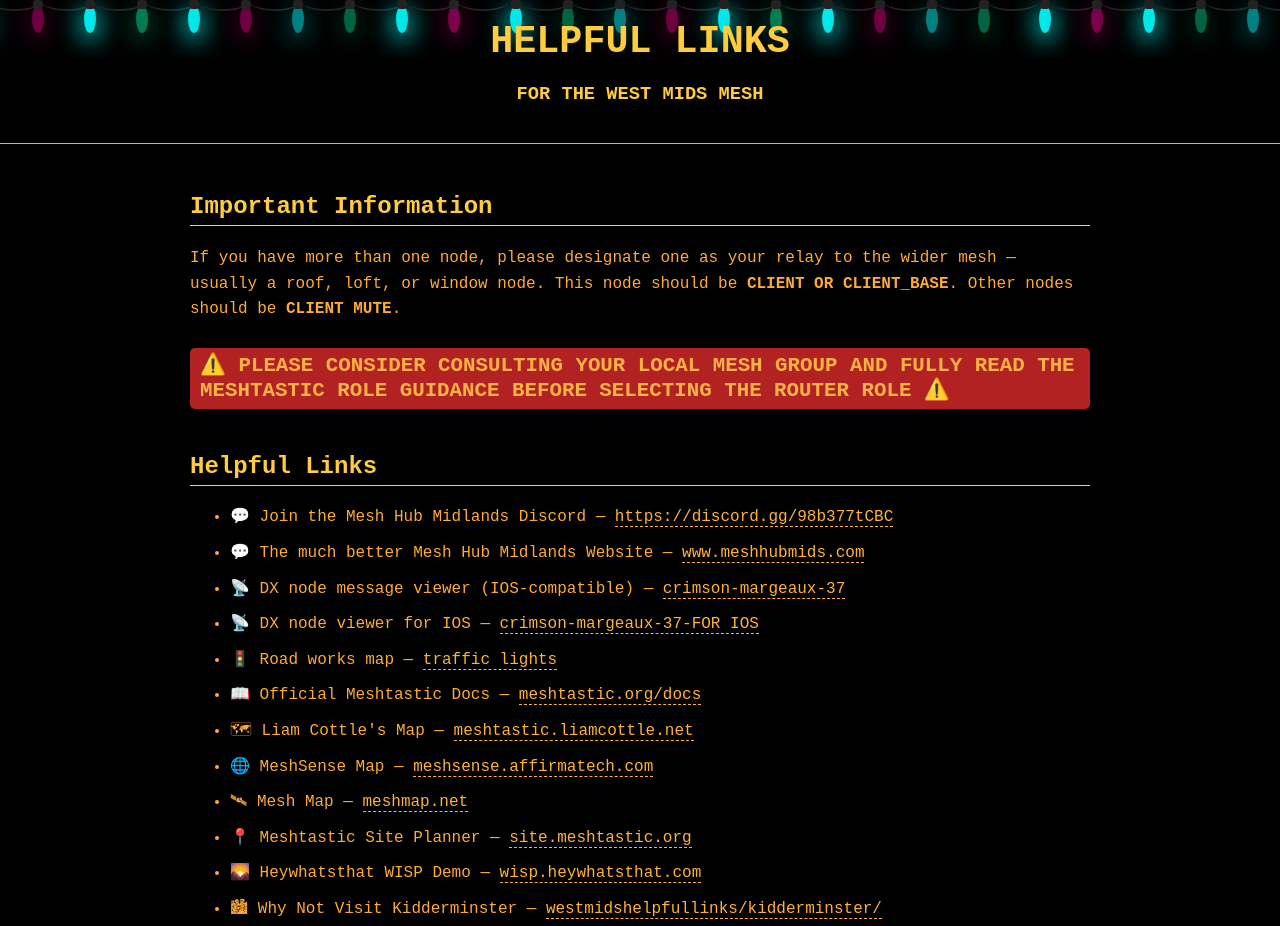
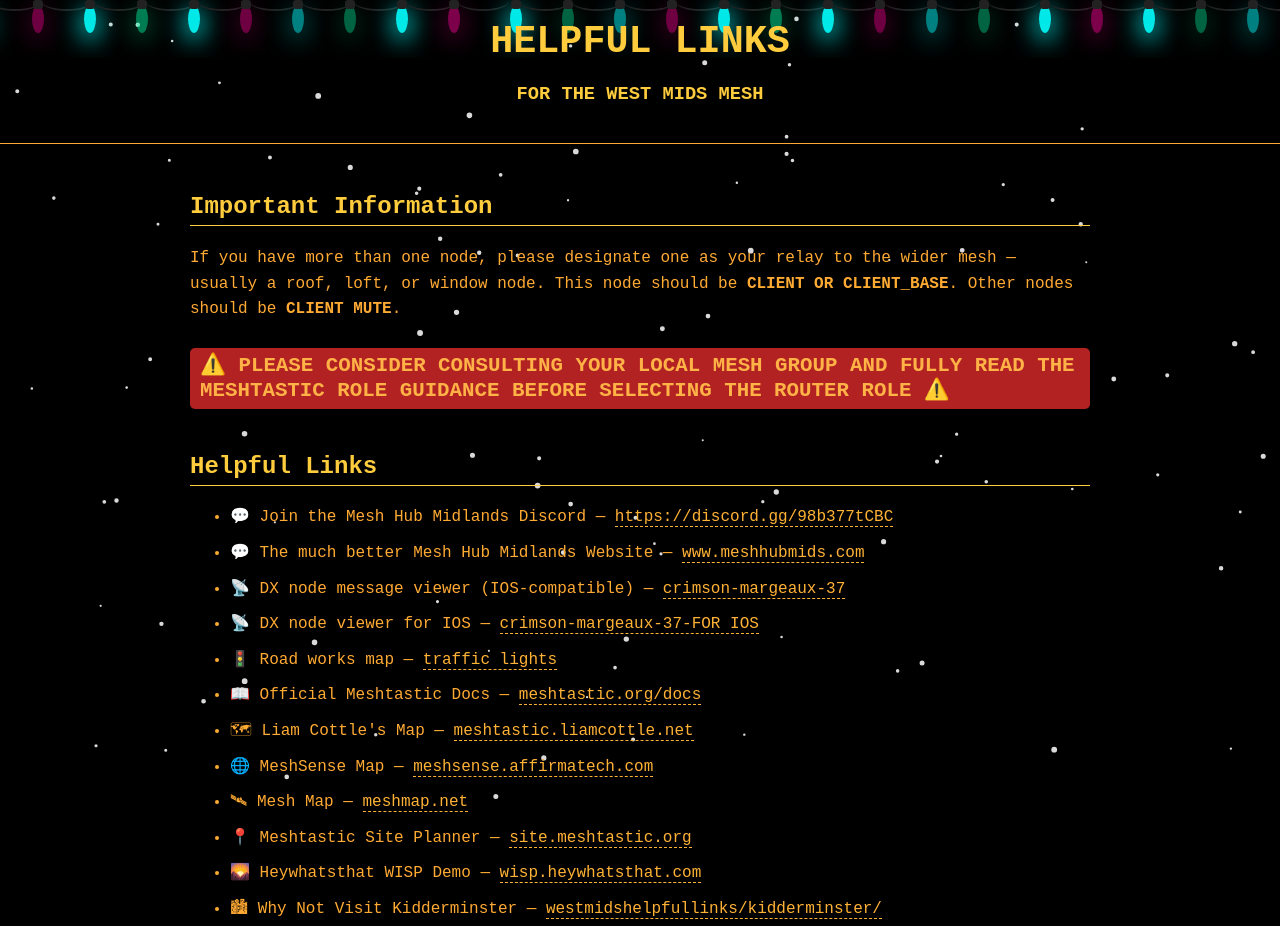
Before and after one commit to willp618/kidder, a plain HTML site: page index.html in a window 1280 px wide. Shown: the top 926 px of the page. Drawn offline with Linux system fonts and the light colour scheme.

Commit message:
Update index.html

```diff
--- a/index.html
+++ b/index.html
@@ -351,8 +351,8 @@ window.addEventListener('DOMContentLoaded', () => {
   });
 });
 
-// === SIMPLE SNOW EFFECT (iOS-Optimized) ===
-let snowActive = false;
+// === SIMPLE SNOW EFFECT (iOS-Optimized, ON BY DEFAULT) ===
+let snowActive = true;
 let snowCanvas, ctx, snowflakes = [];
 let animationFrameId = null;
 const maxFlakesDesktop = 100;
@@ -365,6 +365,7 @@ function isMobileDevice() {
 }
 
 function initSnow() {
+  if (snowCanvas) return;
   snowCanvas = document.createElement('canvas');
   snowCanvas.id = 'snow-canvas';
   document.body.appendChild(snowCanvas);
@@ -388,6 +389,7 @@ function initSnow() {
     else if (snowActive) animateSnow();
   });
 
+  snowCanvas.style.display = 'block';
   animateSnow();
 }
 
@@ -435,6 +437,11 @@ function stopSnow() {
   animationFrameId = null;
 }
 
+// Start snow automatically
+window.addEventListener('DOMContentLoaded', () => {
+  initSnow();
+});
+
 document.getElementById('toggle-snow').addEventListener('click', () => {
   snowActive = !snowActive;
   if (snowActive) {
```
